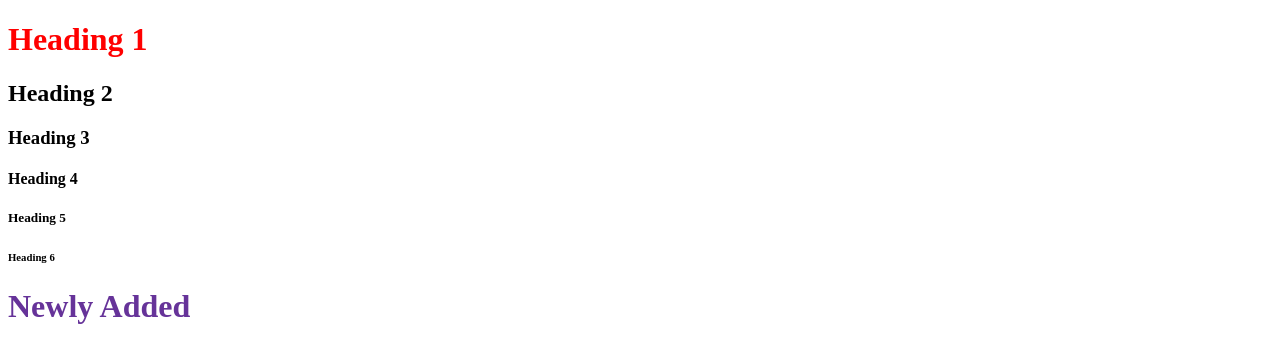
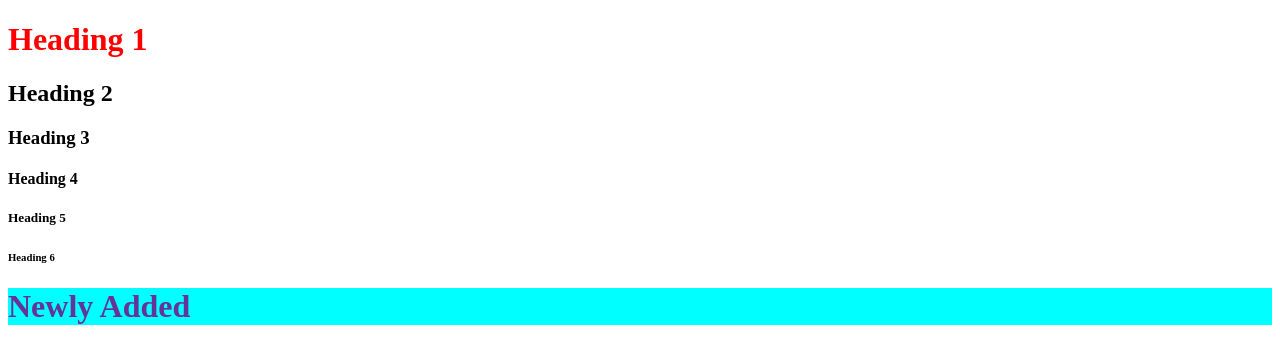
Before and after one commit to par2ashishVisualStudio1/231124, a plain HTML site: page Index.html in a window 1280 px wide. Drawn offline with Linux system fonts and the light colour scheme.

Commit message:
Modified Index.html

```diff
--- a/Index.html
+++ b/Index.html
@@ -8,7 +8,7 @@
     <h4>Heading 4</h4>
     <h5>Heading 5</h5>
     <h6>Heading 6</h6>
-    <h1 style="color: rebeccapurple; border: 0cap;">Newly Added</h1>
+    <h1 style="color: rebeccapurple; border: 0cap; background-color: aqua;">Newly Added</h1>
 
 </body>
 </html>
```
